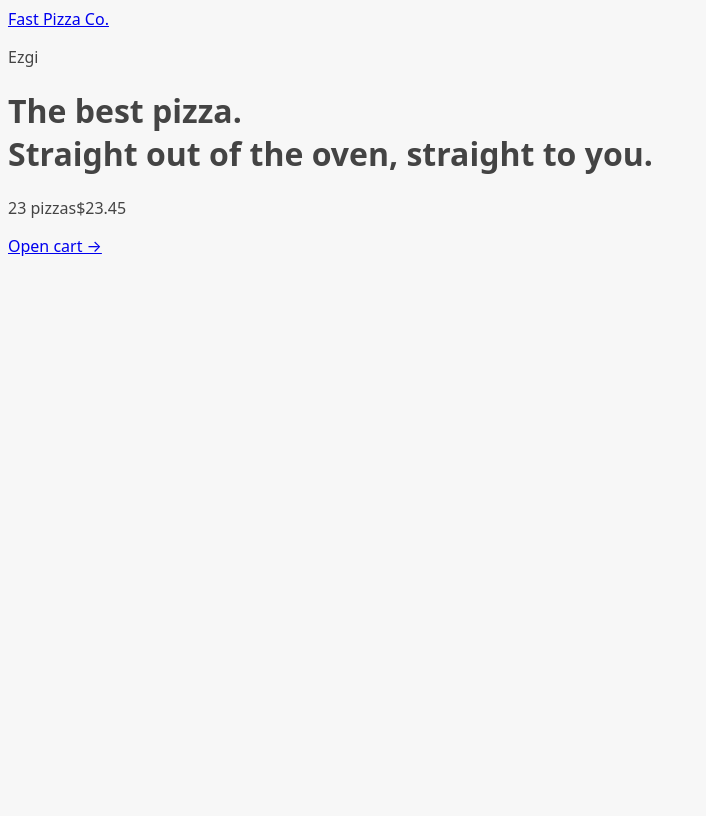
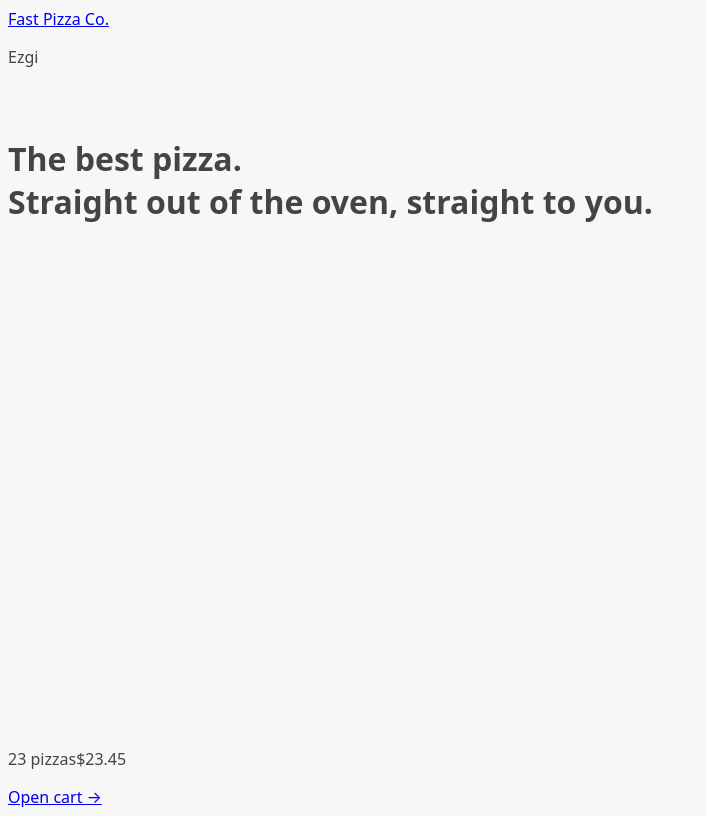
Before and after one commit to ezgikardes/fast-pizza, a React (Vite) app: page / in a window 1280 px wide. Shown: the whole page, without its empty margins (0-706 px from the left). Built offline with nearby package versions, Linux system fonts and the light colour scheme.

Commit message:
feat: add Loader component and integrate loading state in AppLayout

```diff
--- a/src/ui/AppLayout.jsx
+++ b/src/ui/AppLayout.jsx
@@ -1,10 +1,18 @@
-import { Outlet } from "react-router-dom"
+import { Outlet, useNavigation } from "react-router-dom"
 import CartOverview from "../features/cart/CartOverview"
 import Header from "./Header"
+import Loader from "./Loader";
 
 function AppLayout() {
+
+    const navigation = useNavigation();
+    const isLoading = navigation.state === "loading";
+
+
     return (
-        <div>
+        <div className="layout">
+            {isLoading && <Loader />}
+
             <Header />
 
             <main>
--- /dev/null
+++ b/src/ui/Loader.jsx
@@ -0,0 +1,9 @@
+function Loader() {
+    return (
+        <div className="loader">
+
+        </div>
+    )
+}
+
+export default Loader
```
